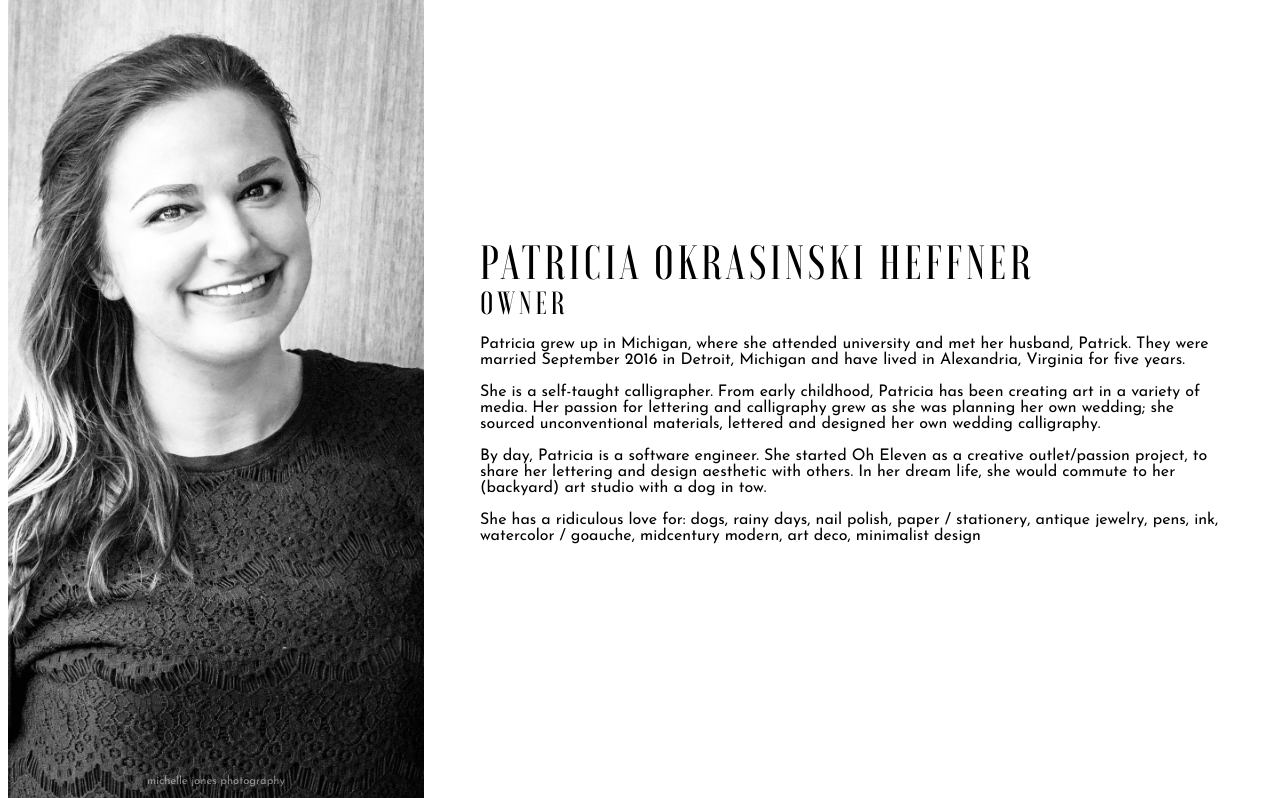
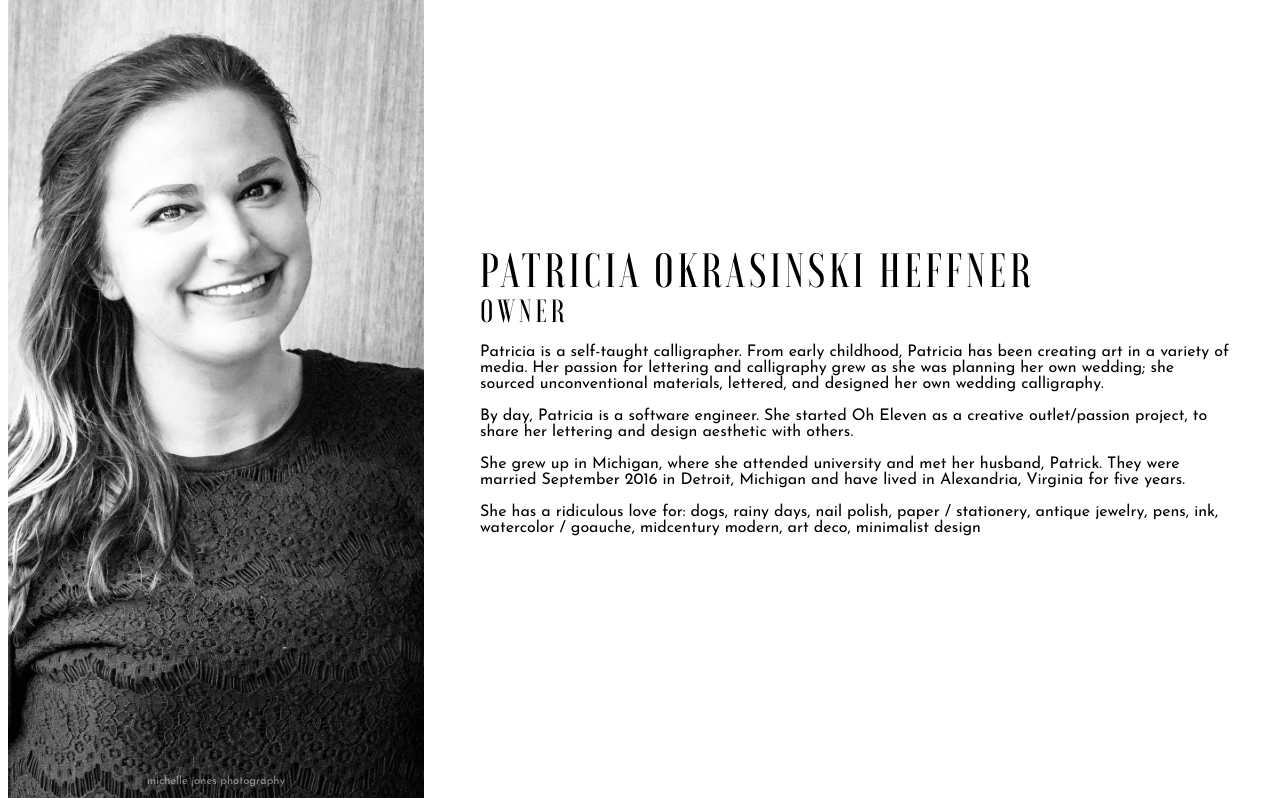
Before and after one commit to patriciaheffner/oheleven, a PHP site: page / in a window 1280 px wide. Shown: the part 5383-6181 px from the top of the page. Run offline with PHP 8.4, Linux system fonts and the light colour scheme; the visitor is signed in with stand-in values (Sample User, id 1); some libraries are stand-ins or nearby versions.

Commit message:
reorg paras

```diff
--- a/index.php
+++ b/index.php
@@ -120,7 +120,7 @@ if(isset($_POST['submit'])){
     <section id="aboutTarget" class="right">
       <div class="text-div right-text">
         <p class="sub-head">about</p>
-        <p>Oh Eleven is a creative design studio focused on making for the individual. Each and every piece, down to each written letter, is designed specifically and thoughtfully to the client.<br/><br/> We believe in crafting by hand &amp; using the best quality materials to tell your story.</p>
+        <p>Oh Eleven is a creative design studio focused on the individual. Each and every piece, down to each written letter, is designed specifically and thoughtfully for the client.<br/><br/> We believe in crafting by hand &amp; using the best quality materials to tell your story.</p>
     </div>
     </section>
   </div>
@@ -253,10 +253,10 @@ if(isset($_POST['submit'])){
         <div class="text-div">
         <p class="mid-size">Patricia Okrasinski Heffner</p>
         <p class="sub-label">Owner</p>
-          <p>Patricia  grew up in Michigan, where she attended university and met her husband, Patrick. They were married September 2016 in Detroit, Michigan and have lived in Alexandria, Virginia for five years.</p>
-          <p>She is a self-taught calligrapher. From early childhood, Patricia has been creating art in a variety of media. Her passion for lettering and calligraphy grew as she was planning her own wedding; she sourced unconventional materials, lettered and designed her own wedding calligraphy.</p>
-          <p>By day, Patricia is a software engineer. She started Oh Eleven as a creative outlet/passion project, to share her lettering and design aesthetic with others. In her dream life, she would commute to her (backyard) art studio with a dog in tow. </p>
 
+          <p>Patricia is a self-taught calligrapher. From early childhood, Patricia has been creating art in a variety of media. Her passion for lettering and calligraphy grew as she was planning her own wedding; she sourced unconventional materials, lettered, and designed her own wedding calligraphy.</p>
+          <p>By day, Patricia is a software engineer. She started Oh Eleven as a creative outlet/passion project, to share her lettering and design aesthetic with others.</p>
+          <p>She grew up in Michigan, where she attended university and met her husband, Patrick. They were married September 2016 in Detroit, Michigan and have lived in Alexandria, Virginia for five years.</p>
           <p>She has a ridiculous love for: dogs, rainy days, nail polish, paper / stationery, antique jewelry, pens, ink, watercolor / goauche, midcentury modern, art deco, minimalist design</p>
 
         </div>
```
